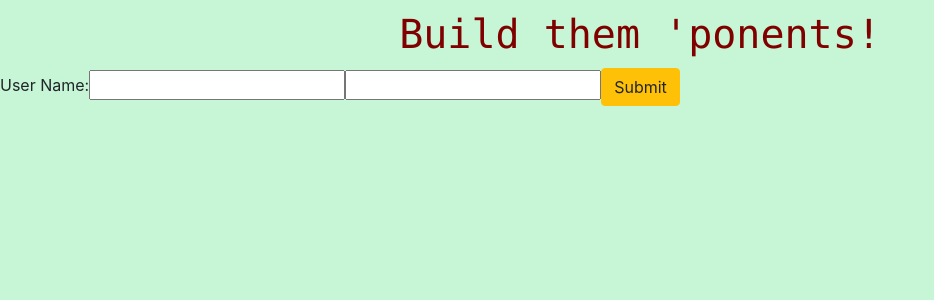
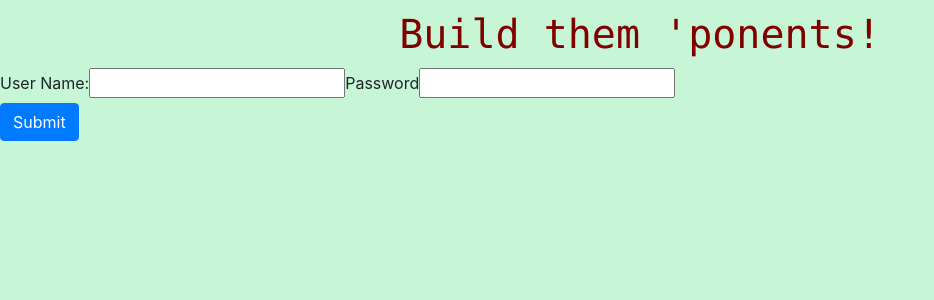
Before and after one commit to anthonypcersosimo/team-three-project-two, a React (Create React App) app in the folder client/: page / in a window 1280 px wide. Shown: the top 300 px of the page, without its empty margins (0-934 px from the left). Built offline with nearby package versions, Linux system fonts and the light colour scheme.

Commit message:
form weirdness

```diff
--- a/client/src/Canvas.js
+++ b/client/src/Canvas.js
@@ -1,10 +1,26 @@
-import React from 'react';
-// import React, { useState } from 'react';
+// import React from 'react';
+import React, { useState } from 'react';
 // import DeckCard from './components/deckCard'
 import LoginForm from './components/LoginForm'
 import './Canvas.css'
 
 const Canvas = () => {
+
+    const initialUserState = { userName: '', password: '' }
+    const [user, setUser] = useState(initialUserState)
+
+    const logUserIn = (inputUser) => {
+
+        console.log(inputUser)
+
+        setUser({
+            userName: 'joe',
+            password: 'blo'
+        })
+        console.log(user)
+        console.log(`${user.userName} is logged in!`)
+        // console.log(`${inputUser.userName} is logged in!`)
+    }
 
     return (
         <div>
@@ -12,7 +28,7 @@ const Canvas = () => {
                 <h1 className="code-font font-maroon">Build them 'ponents!</h1>
             </div>
             <div className="">
-               <LoginForm />
+               <LoginForm logUserIn={logUserIn} />
             </div>
         </div>
     )
--- a/client/src/components/loginForm.js
+++ b/client/src/components/loginForm.js
@@ -1,41 +1,34 @@
 import React, { useState } from 'react';
 import '../Canvas.css';
 
-const LoginForm = () => {
+const LoginForm = (props) => {
 
-    const initialUserState = {
-        userName: '',
-        password: ''
-    }
+    const initialFormState = { userName: '', password: '' }
 
-    const [user, setUser] = useState(initialUserState)
-    const [inputUser, setInputUser] = useState(initialUserState)
+    const [user, setUser] = useState(initialFormState)
+
 
     const handelInputChange = event => {
-
-        const target = event.target
-        const value = target.value
-        const name = target.name
-
-        setInputUser({
-            [name]: value
-        })
+        const { name, value } = event.target
+        setUser({...user, [name]: value})
     }
 
     return (
         <form
             onSubmit={event => {
                 event.preventDefault()
-                if (!inputUser.userName || !inputUser.password) return
-                setUser(inputUser)
-                console.log(`${user.userName} is logged in!`)
-                setInputUser(initialUserState)
+                if (!user.userName || !user.password) return
+                console.log(user.userName, user.password)
+                props.logUserIn(user)
+                setUser(initialFormState)
             }}
             >
                 <label>User Name:</label>
-                <input type="text" name="userName" value={inputUser.userName} onChange={handelInputChange} />
-                <input type="text" name="password" value={inputUser.password} onChange={handelInputChange} />
-                <button className="btn btn-warning">Submit</button>
+                <input type="text" name="userName" value={user.userName} onChange={handelInputChange} />
+                <label>Password</label>
+                <input type="text" name="password" value={user.password} onChange={handelInputChange} />
+                <br></br>
+                <button className="btn btn-primary">Submit</button>
             </form>
     )
 }
```
